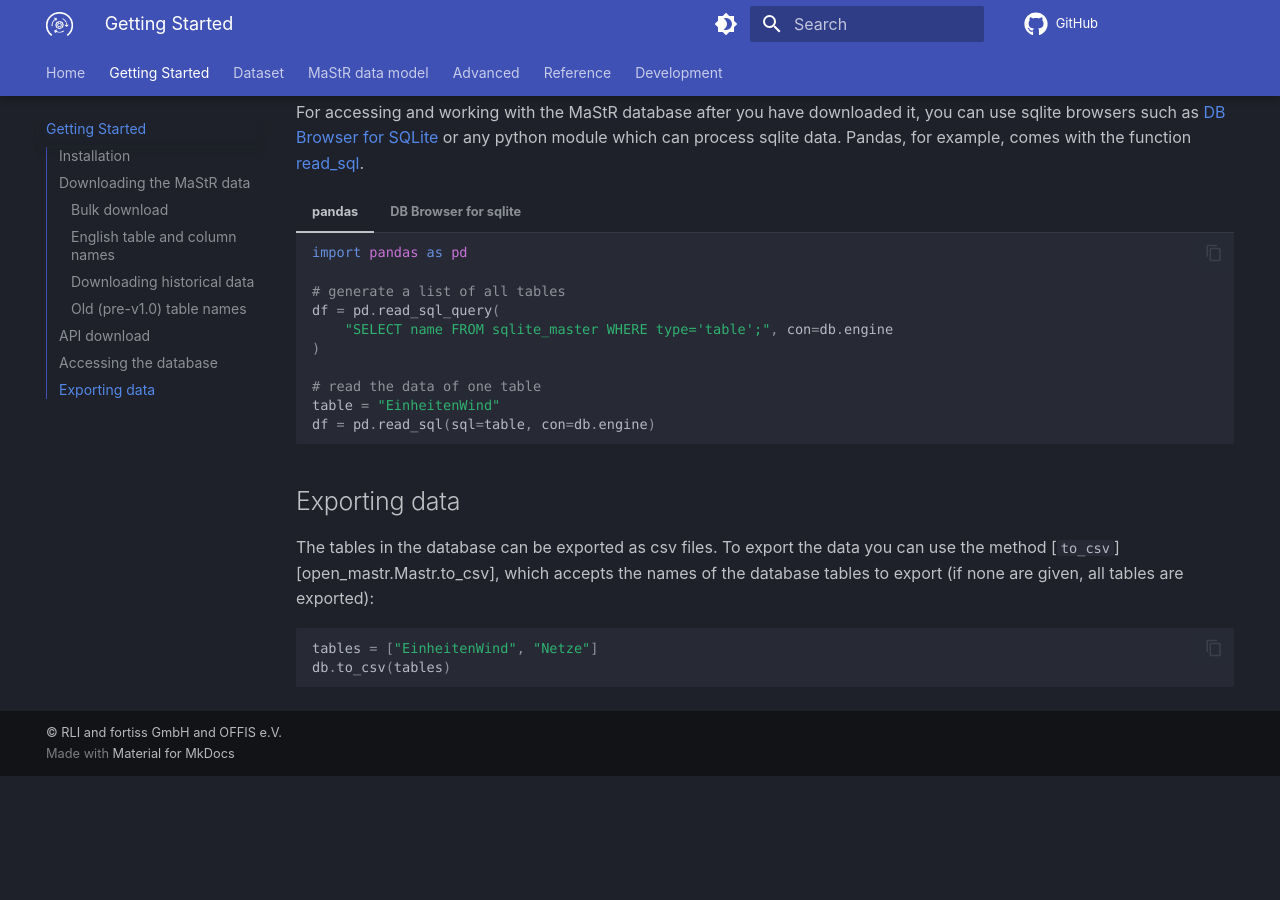
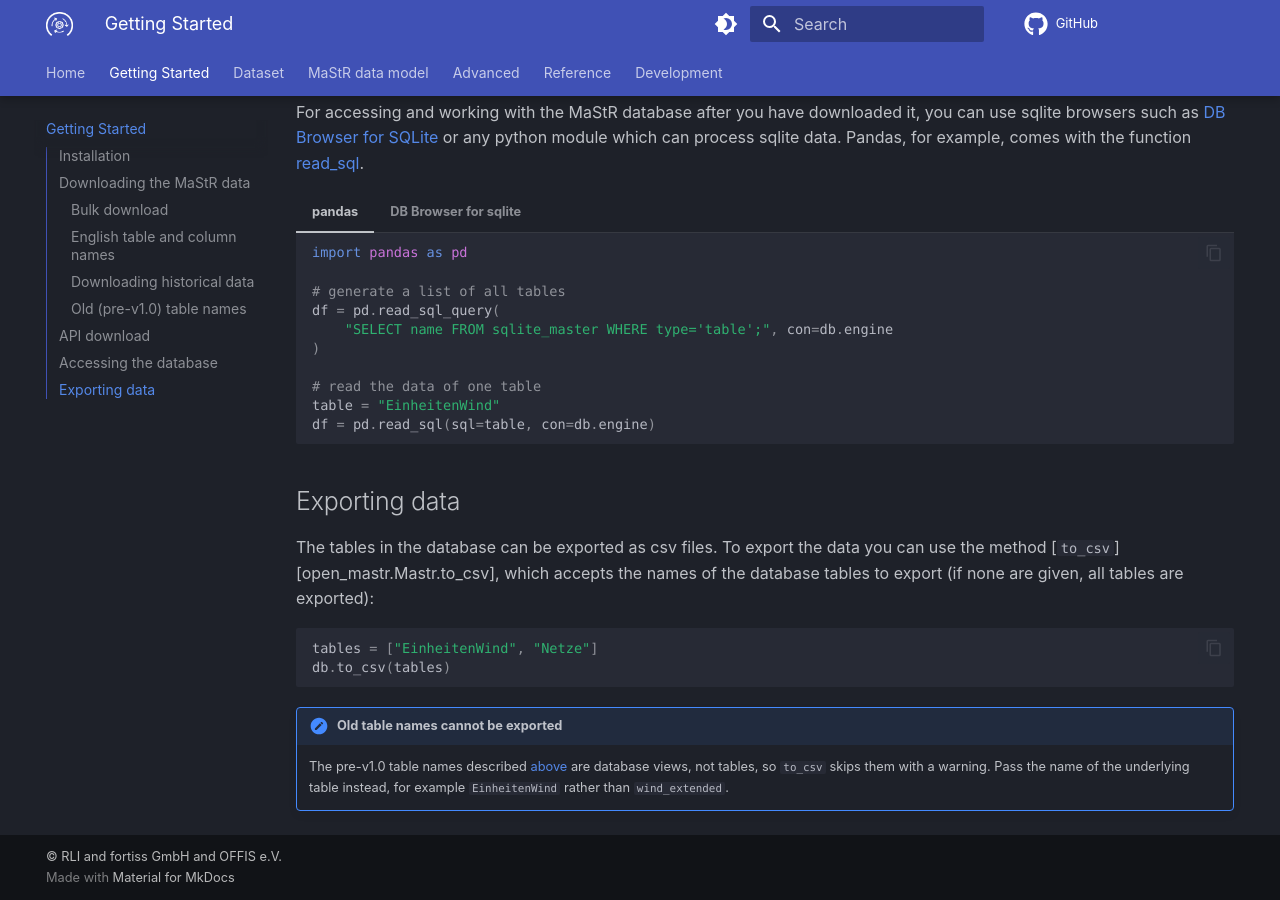
Before and after one commit to OpenEnergyPlatform/open-MaStR, an MkDocs documentation site: the page built from docs/getting_started.md, in a window 1280 px wide and 900 px high, scrolled down 2212 px. Built offline with MkDocs 1.6.1 and Material for MkDocs 9.7.7, drawn with Linux system fonts in a browser that asks for light colours; comment, search, counter and statistics services are not loaded; before the commit the page ends 2988 px from its top, so only the background shows below that.

Commit message:
Add note on table names for CSV export

````diff
--- a/docs/getting_started.md
+++ b/docs/getting_started.md
@@ -120,3 +120,8 @@ accepts the names of the database tables to export (if none are given, all table
 tables = ["EinheitenWind", "Netze"]
 db.to_csv(tables)
 ```
+
+!!! note "Old table names cannot be exported"
+    The pre-v1.0 table names described [above](#old-pre-v10-table-names) are database views, not tables, so `to_csv`
+    skips them with a warning. Pass the name of the underlying table instead, for example `EinheitenWind` rather than
+    `wind_extended`.
````
